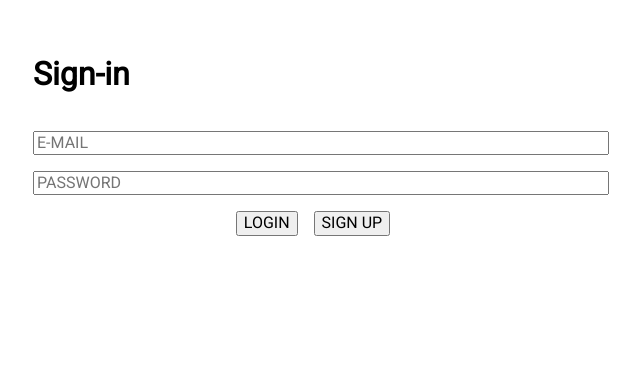
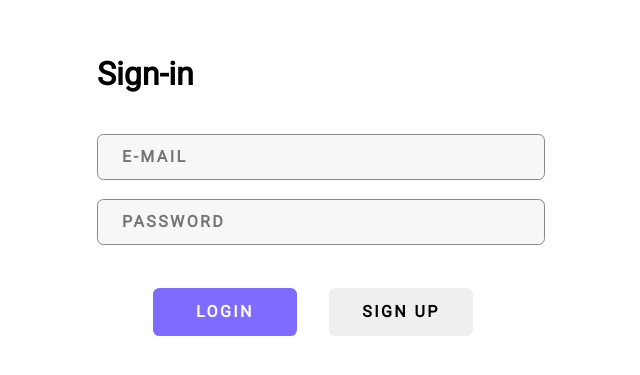
Before and after one commit to NitinN77/Smart-Note-Taker, a Next.js app: page /signup in a window 1280 px wide. Shown: the part 189-564 px from the top of the page, without its empty margins (319-959 px from the left). Built offline with nearby package versions, Linux system fonts and the light colour scheme.

Commit message:
sign-in form styling

```diff
--- a/pages/signup.tsx
+++ b/pages/signup.tsx
@@ -13,10 +13,9 @@ const SignUp: NextPage = () => {
                 <input type="password" placeholder='PASSWORD' className='sign-up-form-field'/>
                 <br />
                 <div className='sign-up-form-buttons'>
-                    <input type="submit" value={"LOGIN"} className='sign-up-form-button'/>
-                    <input type='submit' value={"SIGN UP"} className='sign-up-form-button'/>
+                    <input type="submit" value={"LOGIN"} className='log-in-button'/>
+                    <input type='submit' value={"SIGN UP"} className='sign-up-button'/>
                 </div>
-
             </div>
             <div></div>
         </div>
--- a/styles/globals.css
+++ b/styles/globals.css
@@ -16,7 +16,7 @@ body,
 .sign-up-main {
   margin-top: 12rem;
   display: grid;
-  grid-template-columns: 25% 50% 25%;
+  grid-template-columns: 30% 40% 30%;
 }
 
 .sign-up-form {
@@ -29,21 +29,48 @@ body,
 } */
 
 .sign-up-form-field{
-  margin-top: 1rem;
+  margin-top: 1.2rem;
   width: 100%;
+  padding: 0.8em 1.5em;
+  border-radius: 0.4rem;
+  outline: none;
+  border: 1px solid #898989;
+  background-color: #F7F7F7;
+  font-weight: bold;
+  letter-spacing: 0.15rem;
 }
 
 .sign-up-form-buttons {
+  margin-top: 1.7rem;
   display: flex;
   place-content: center;
 }
 
-.sign-up-form-button{
+.log-in-button {
+  margin-top: 1rem;
+  margin-right: 2rem;
+  background-color: #7F6BFF;
+  border: none;
+  font-weight: bold;
+  width: 9rem;
+  height: 3rem;
+  border-radius: 0.4rem;
+  color: white;
+  letter-spacing: 0.15rem;
+  cursor: pointer;
+}
+
+.sign-up-button {
   margin-top: 1rem;
   margin-right: 1rem;
+  border: none;
+  font-weight: bold;
+  width: 9rem;
+  height: 3rem;
+  border-radius: 0.4rem;
+  letter-spacing: 0.15rem;
+  cursor: pointer;
 }
-
-
 
 @media screen and (max-width: 800px) {
   .sign-up-main {
```
